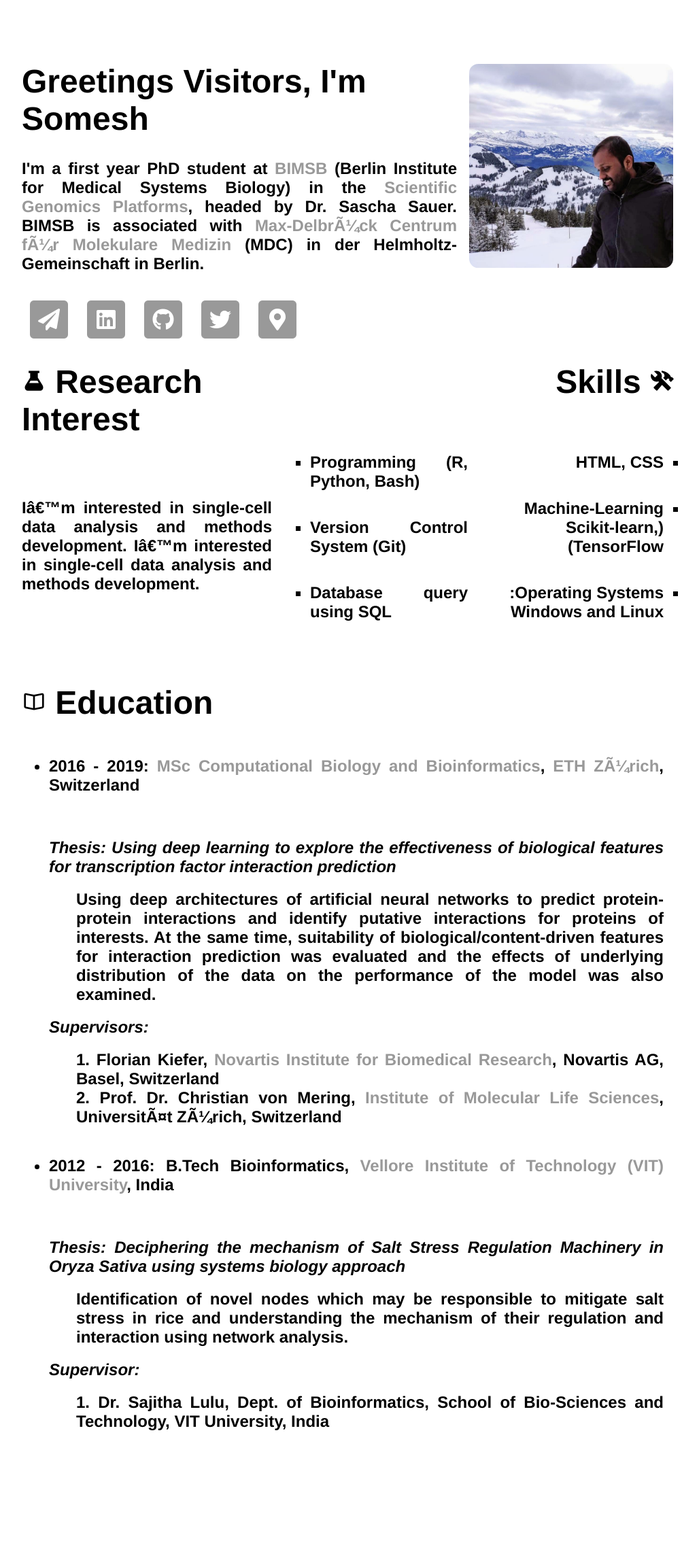
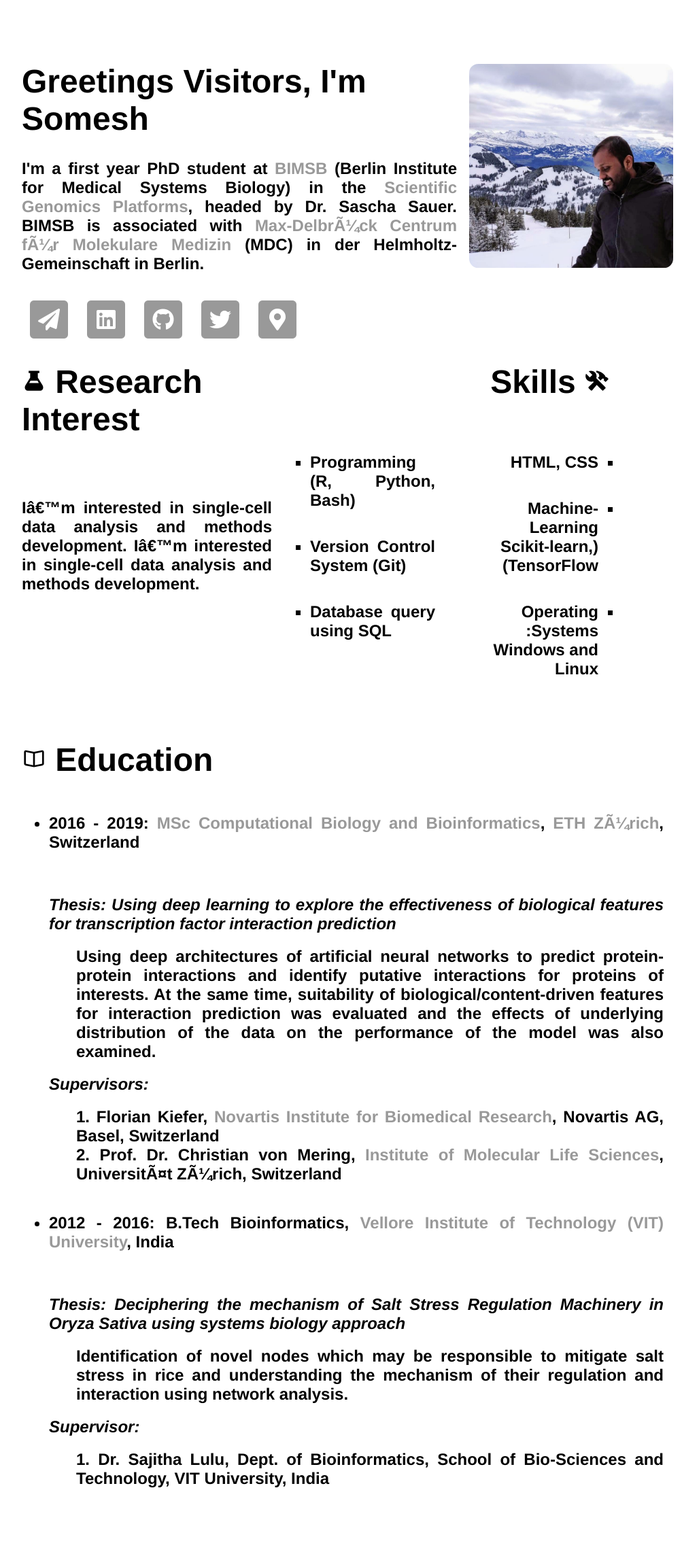
Before and after one commit to saisomesh2594/saisomesh2594.github.io, a Jekyll site: the page built from index.html, in a window 1280 px wide. Shown: the whole page at 68% size, without its empty margins (128-1156 px from the left). Built offline with Jekyll 4.4.1, drawn with Linux system fonts in a browser that asks for light colours; before the commit the page ends 2205 px from its top, so only the background shows below that.

Commit message:
Update main.css

```diff
--- a/css/main.css
+++ b/css/main.css
@@ -128,11 +128,15 @@
 
 }
 
+#center{
+	margin:0 auto;
+	width:10%;
+}
+
 #twitter {
 	padding-top: 0rem;
 	float: left;
-	width: 60%;
-	height: 40%;
+	width: 50%;
 }
 
 
```
